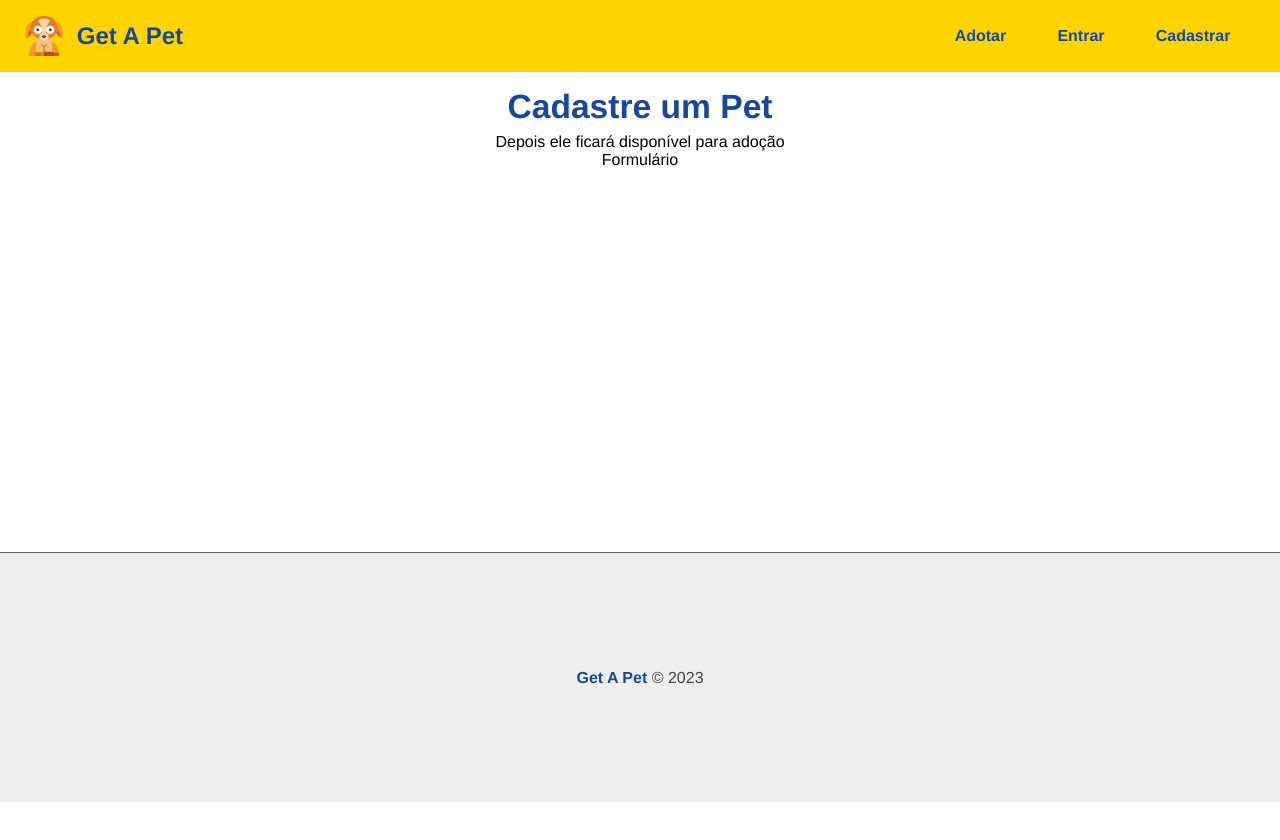
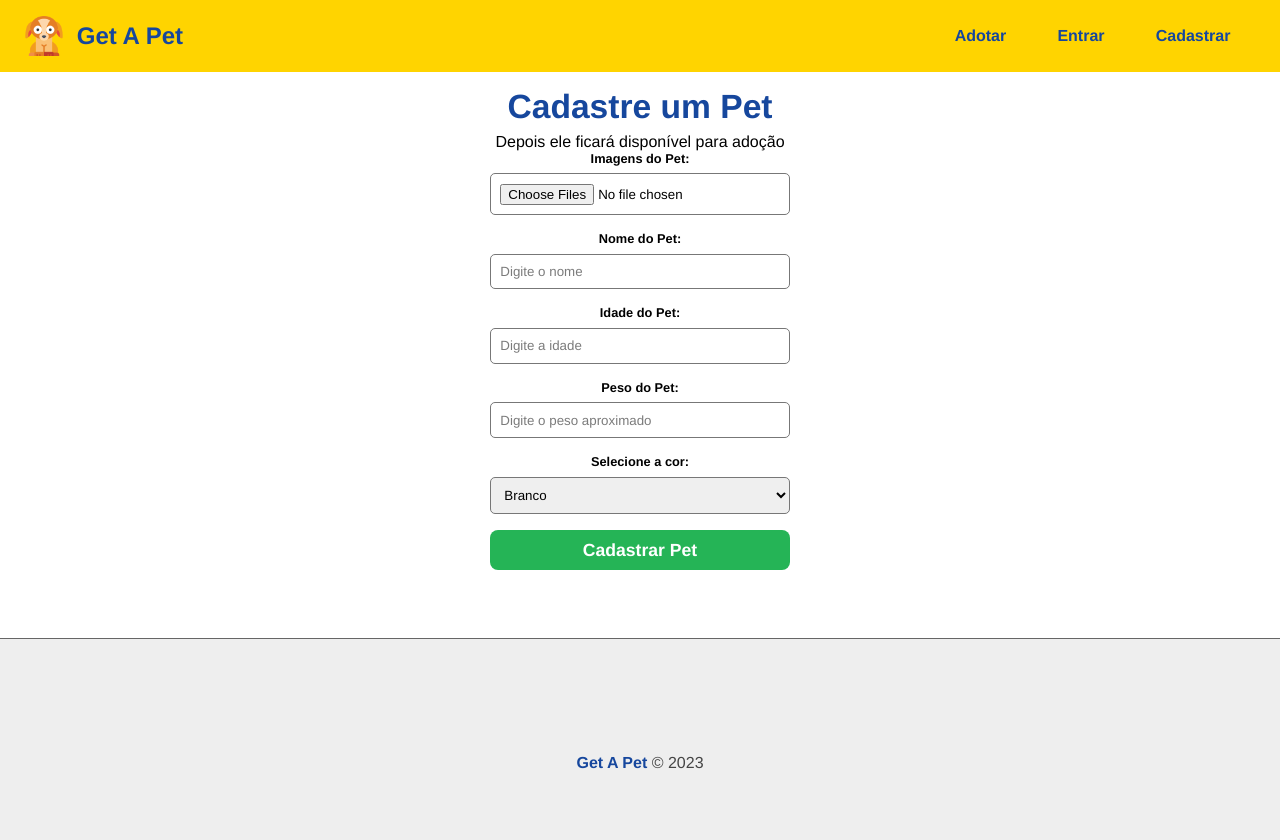
Before and after one commit to Pietro-berg7/Get-A-Pet-Project, a React (Vite) app in the folder frontend/: page /pet/add in a window 1280 px wide. Shown: the top 840 px of the page. Before the commit the page ends 802 px from the top, so only its background shows below. Built offline with nearby package versions, Linux system fonts and the light colour scheme.

Commit message:
Início do form de pet

```diff
--- /dev/null
+++ b/frontend/src/components/form/PetForm.tsx
@@ -0,0 +1,77 @@
+import React, { SyntheticEvent, ChangeEvent, useState } from "react";
+
+import Input from "./Input";
+
+import "./Form.css";
+import { IPet } from "../../interfaces/IPet";
+import Select from "./Select";
+
+interface PetForm {
+  handleSubmit: () => void;
+  petData: IPet;
+  btnText: string;
+}
+
+const PetForm: React.FC<PetForm> = ({ handleSubmit, petData, btnText }) => {
+  const [pet, setPet] = useState<IPet>(petData || {});
+  const [preview, setPreview] = useState([]);
+  const colors = ["Branco", "Preto", "Cinza", "Caramelo", "Mesclado"];
+
+  const onFileChange = (e: SyntheticEvent<HTMLInputElement>) => {
+    console.log(e);
+  };
+
+  const handleChange = (e: SyntheticEvent<HTMLInputElement>) => {
+    console.log(e);
+  };
+
+  function handleColor(e: ChangeEvent<HTMLSelectElement>) {
+    console.log(e);
+  }
+
+  return (
+    <form className="form_container">
+      <Input
+        text="Imagens do Pet"
+        type="file"
+        name="images"
+        handleChange={onFileChange}
+        multiple={true}
+      />
+      <Input
+        text="Nome do Pet"
+        type="text"
+        name="name"
+        placeholder="Digite o nome"
+        handleChange={handleChange}
+        value={pet.name || ""}
+      />
+      <Input
+        text="Idade do Pet"
+        type="number"
+        name="age"
+        placeholder="Digite a idade"
+        handleChange={handleChange}
+        value={pet.age || ""}
+      />
+      <Input
+        text="Peso do Pet"
+        type="number"
+        name="weight"
+        placeholder="Digite o peso aproximado"
+        value={pet.weight || ""}
+        handleChange={handleChange}
+      />
+      <Select
+        name="color"
+        text="Selecione a cor"
+        options={colors}
+        handleChange={handleColor}
+        value={pet.color || ""}
+      />
+      <input type="submit" value={btnText} />
+    </form>
+  );
+};
+
+export default PetForm;
--- /dev/null
+++ b/frontend/src/components/form/Select.css
@@ -0,0 +1,16 @@
+.form_control {
+  display: flex;
+  flex-direction: column;
+  margin-bottom: 1em;
+}
+
+.form_control label {
+  margin-bottom: 0.6em;
+  font-weight: bold;
+}
+
+.form_control select {
+  padding: 0.7em;
+  border: 1px solid #777;
+  border-radius: 5px;
+}
--- /dev/null
+++ b/frontend/src/components/form/Select.tsx
@@ -0,0 +1,34 @@
+import React from "react";
+
+import "./Select.css";
+
+interface SelectProps {
+  text: string;
+  name: string;
+  options: string[];
+  handleChange: (event: React.ChangeEvent<HTMLSelectElement>) => void;
+  value: string;
+}
+
+const Select: React.FC<SelectProps> = ({
+  text,
+  name,
+  options,
+  handleChange,
+  value,
+}) => {
+  return (
+    <div className="form_control">
+      <label htmlFor={name}>{text}:</label>
+      <select name={name} id={name} onChange={handleChange} value={value || ""}>
+        {options.map((option) => (
+          <option key={option} value={option}>
+            {option}
+          </option>
+        ))}
+      </select>
+    </div>
+  );
+};
+
+export default Select;
--- a/frontend/src/components/pages/Pet/AddPet.tsx
+++ b/frontend/src/components/pages/Pet/AddPet.tsx
@@ -3,6 +3,8 @@ import { useNavigate } from "react-router-dom";
 import api from "../../../utils/api";
 
 import useFlashMessage from "../../../hooks/useFlashMessage";
+
+import PetForm from "../../form/PetForm";
 
 import "./AddPet.css";
 
@@ -13,7 +15,7 @@ const AddPet: React.FC = () => {
         <h1>Cadastre um Pet</h1>
         <p>Depois ele ficará disponível para adoção</p>
       </div>
-      <p>Formulário</p>
+      <PetForm btnText="Cadastrar Pet" />
     </section>
   );
 };
--- /dev/null
+++ b/frontend/src/interfaces/IPet.ts
@@ -0,0 +1,6 @@
+export interface IPet {
+  name: string;
+  age: string;
+  weight: string;
+  color: string;
+}
--- a/frontend/src/interfaces/IUser.ts
+++ b/frontend/src/interfaces/IUser.ts
@@ -5,5 +5,5 @@ export interface IUser {
   phone: string;
   password?: string;
   confirmpassword?: string;
-  image: File | null;
+  image?: File | null;
 }
```
